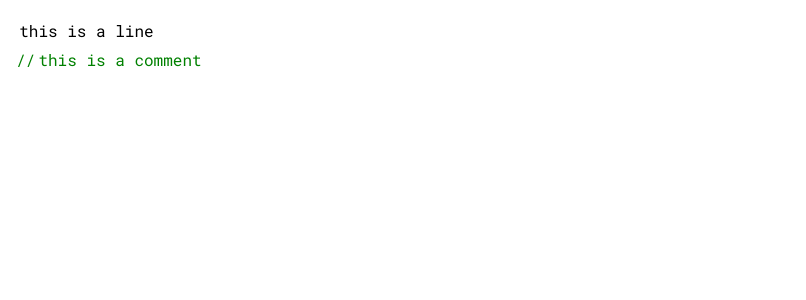
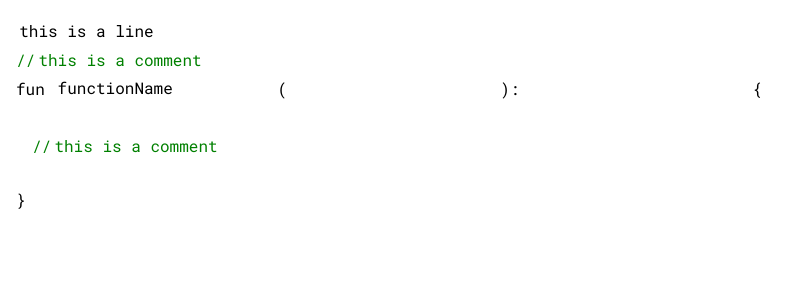
Before and after one commit to PedroLimaSilva/skot, a React (Create React App) app: page / in a window 1280 px wide. Shown: the top 300 px of the page, without its empty margins (0-806 px from the left). Built offline with nearby package versions, Linux system fonts and the light colour scheme.

Commit message:
Function Block

```diff
--- /dev/null
+++ b/src/features/function/index.js
@@ -0,0 +1,20 @@
+import React from 'react';
+import { Input } from '../input';
+
+import { StatementBlock } from '../statement-block';
+
+export class Function extends React.Component {
+  render() {
+    const { args, name, returnType, statements } = this.props.statement;
+    return (
+      <section className='Function'>
+        <header>
+          fun <Input content={name} /> (<Input content={args.toString()} />
+          ): <Input content={returnType} /> {'{'}
+        </header>
+        <StatementBlock statements={statements} />
+        {'}'}
+      </section>
+    );
+  }
+}
--- /dev/null
+++ b/src/features/function/index.scss
@@ -0,0 +1,14 @@
+.FunctionBlock {
+  span {
+    color: magenta;
+    font-weight: bold;
+  }
+  header {
+    display: flex;
+    align-items: center;
+    > div {
+      display: flex;
+      align-items: center;
+    }
+  }
+}
--- a/src/features/input/index.js
+++ b/src/features/input/index.js
@@ -14,15 +14,18 @@ export class Input extends React.Component {
   handleChange = (e) => {
     console.log(e);
     this.setState({ value: e.target.value });
+    this.props.onUpdate?.(e.target.value);
     // this.props.updateInput({ content: e.target.value });
   };
 
   handleKeydown = (e) => {
     if (isEnter(e)) {
       console.log('ENTER', this.props.id);
+      this.props.onNewLine?.()
       return true;
     }
     if (isBackspace(e) && this.state.value === '') {
+      this.props.onDelete?.();
       console.log('BACKSPACE', this.props.id);
       return true;
     }
--- a/src/features/statement-block/index.js
+++ b/src/features/statement-block/index.js
@@ -2,19 +2,21 @@ import React from 'react';
 
 import { Comment } from '../comment';
 import { Line } from '../line';
+import { Function } from '../function';
 import './index.scss';
 
 import { STATEMENT_TYPES } from '../../store/reducers/file';
 
 export class StatementBlock extends React.Component {
   renderStatements() {
-    console.log(this.props);
     return this.props.statements?.map((statement) => {
       switch (statement.type) {
         case STATEMENT_TYPES.COMMENT:
           return <Comment key={statement.id} statement={statement} />;
         case STATEMENT_TYPES.LINE:
           return <Line key={statement.id} statement={statement} />;
+        case STATEMENT_TYPES.FUNCTION:
+          return <Function key={statement.id} statement={statement} />;
         default:
           console.warn('Unsupported type', statement);
           return null;
--- a/src/store/actionTypes.js
+++ b/src/store/actionTypes.js
@@ -1 +1,2 @@
 export const CREATE_LINE = "CREATE_LINE";
+export const DELETE_LINE = "DELETE_LINE";
--- a/src/store/index.js
+++ b/src/store/index.js
@@ -1,5 +1,11 @@
 import { createStore } from '@reduxjs/toolkit';
 
-import {combinedReducers as rootReducer} from './reducers';
+import { combinedReducers as rootReducer } from './reducers';
 
-export const Store = createStore(rootReducer);
+export const Store = createStore(
+  rootReducer,
+  window.__REDUX_DEVTOOLS_EXTENSION__ &&
+    window.__REDUX_DEVTOOLS_EXTENSION__({
+      latency: 0,
+    })
+);
--- a/src/store/reducers/file.js
+++ b/src/store/reducers/file.js
@@ -5,7 +5,7 @@ export const STATEMENT_TYPES = {
   COMMENT: 'COMMENT',
   LINE: 'LINE',
   IF: 'IF',
-  FUNCTION: 'FUNCTION'
+  FUNCTION: 'FUNCTION',
 };
 
 const initialState = {
@@ -17,10 +17,15 @@ const initialState = {
       id: uuid(),
       type: STATEMENT_TYPES.FUNCTION,
       name: 'functionName',
-      arguments: [],
+      args: [],
       statements: [
         { id: uuid(), type: STATEMENT_TYPES.LINE, content: '' },
-        { id: uuid(), type: STATEMENT_TYPES.COMMENT, content: 'this is a comment' },
+        {
+          id: uuid(),
+          type: STATEMENT_TYPES.COMMENT,
+          content: 'this is a comment',
+        },
+        { id: uuid(), type: STATEMENT_TYPES.LINE, content: '' },
       ],
     },
   ],
@@ -42,7 +47,6 @@ export function fileReducer(state = initialState, action) {
 // eslint-disable-next-line no-unused-vars
 const exampleState = {
   id: uuid(),
-  type: 'Module',
   statements: [
     { id: uuid(), type: 'Line', content: '' },
     { id: uuid(), type: 'Comment', content: 'this is a comment' },
@@ -50,7 +54,8 @@ const exampleState = {
       id: uuid(),
       type: 'Function',
       name: 'functionName',
-      arguments: [],
+      args: [],
+      returnType: 'Unit',
       statements: [
         { id: uuid(), type: 'Line', content: '' },
         { id: uuid(), type: 'Comment', content: 'this is a comment' },
```
